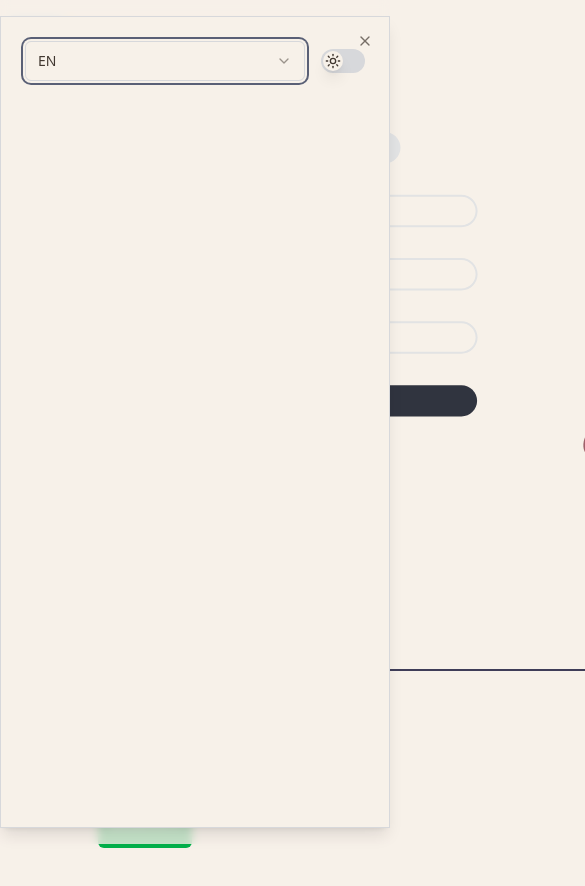
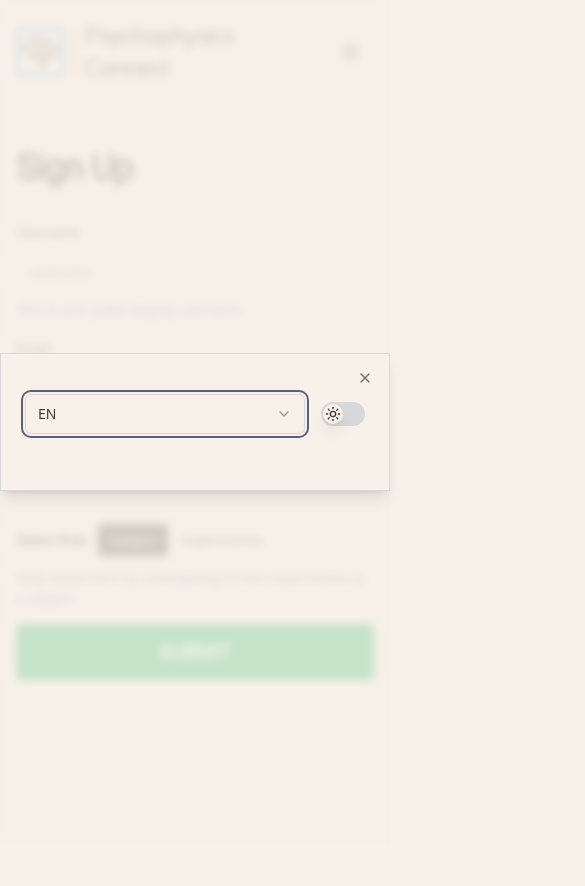
Before and after one commit to ioannischtz/psychophysics-connect-frontend, a React (Vite) app: page / in a window 390 px wide. Both pictures are taken after a click on the button 354 px from the left and 44 px from the top of the page. Shown: the top 886 px of the page, 585 px wide, since content can reach past the window. After the commit the page ends 844 px from the top, so only its background shows below. Built offline with nearby package versions, Linux system fonts and the light colour scheme.

Commit message:
feat: Add responsive css to Signup page.

```diff
--- a/src/components/AppBar.tsx
+++ b/src/components/AppBar.tsx
@@ -60,9 +60,11 @@ function AppBar({ logo, nav, settings, actionButton }: AppBarProps) {
             <MenuIcon />
           </Toggle>
         </DialogTrigger>
-        <DialogContent className="min-h-[calc(100vh-2rem)] sm:max-w-[425px]">
+        <DialogContent className="sm:min-h-[calc(100vh-2rem)] sm:max-w-[425px]">
           <DialogHeader>
-            <div className="flex items-center space-x-4 h-fit">{settings}</div>
+            <div className="flex items-center space-x-4 h-fit py-4">
+              {settings}
+            </div>
           </DialogHeader>
           <DialogClose className="">{nav}</DialogClose>
         </DialogContent>
--- a/src/components/SignupForm.tsx
+++ b/src/components/SignupForm.tsx
@@ -29,6 +29,12 @@ const signupFormSchema = z.object({
 function SignupForm() {
   const form = useForm<z.infer<typeof signupFormSchema>>({
     resolver: zodResolver(signupFormSchema),
+    defaultValues: {
+      username: "",
+      email: "",
+      password: "",
+      role: "subject",
+    },
   });
 
   function onSubmit(values: z.infer<typeof signupFormSchema>) {
--- a/src/pages/Signup.tsx
+++ b/src/pages/Signup.tsx
@@ -10,7 +10,7 @@ import H1 from "../components/typography/H1";
 
 function Signup() {
   return (
-    <div className="py-1 px-1 md:py-3 md:px-64 flex-col items-center justify-between font-roboto">
+    <div className="py-1 px-2 md:py-3 md:px-64 flex-col items-center justify-between font-roboto">
       <AppBar
         logo={<Logo />}
         settings={
@@ -21,14 +21,20 @@ function Signup() {
         }
       />
       <main className="my-12 md:my-32 w-full flex flex-row  space-x-4 md:space-x-8">
-        <div id="signup-form" className="flex-1 flex justify-end">
-          <div className="w-1/2 space-y-8">
+        <div
+          id="signup-form"
+          className="flex-1 flex sm:max-2xl:justify-center 2xl:justify-end"
+        >
+          <div className="px-2 sm:max-2xl:w-full 2xl:w-3/5  space-y-8">
             <H1>Sign Up</H1>
             <SignupForm />
           </div>
         </div>
-        <div id="signup-visual" className="flex-1">
-          <SignupSVG />
+        <div
+          id="signup-visual"
+          className="flex-1 hidden sm:hidden md:hidden lg:inline-block xl:inline-block 2xl:inline-block"
+        >
+          <SignupSVG className="w-full" />
         </div>
       </main>
     </div>
```
